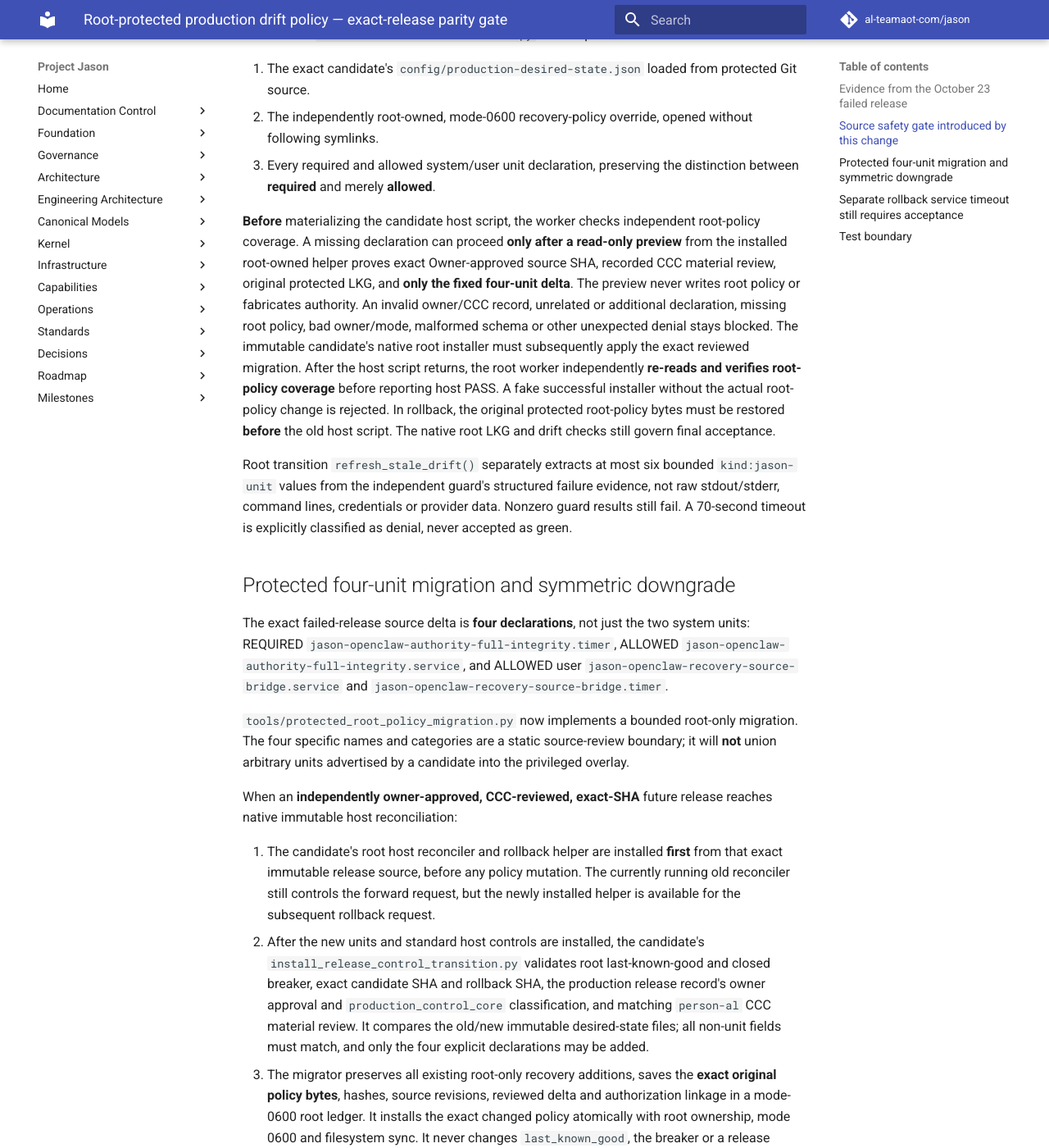
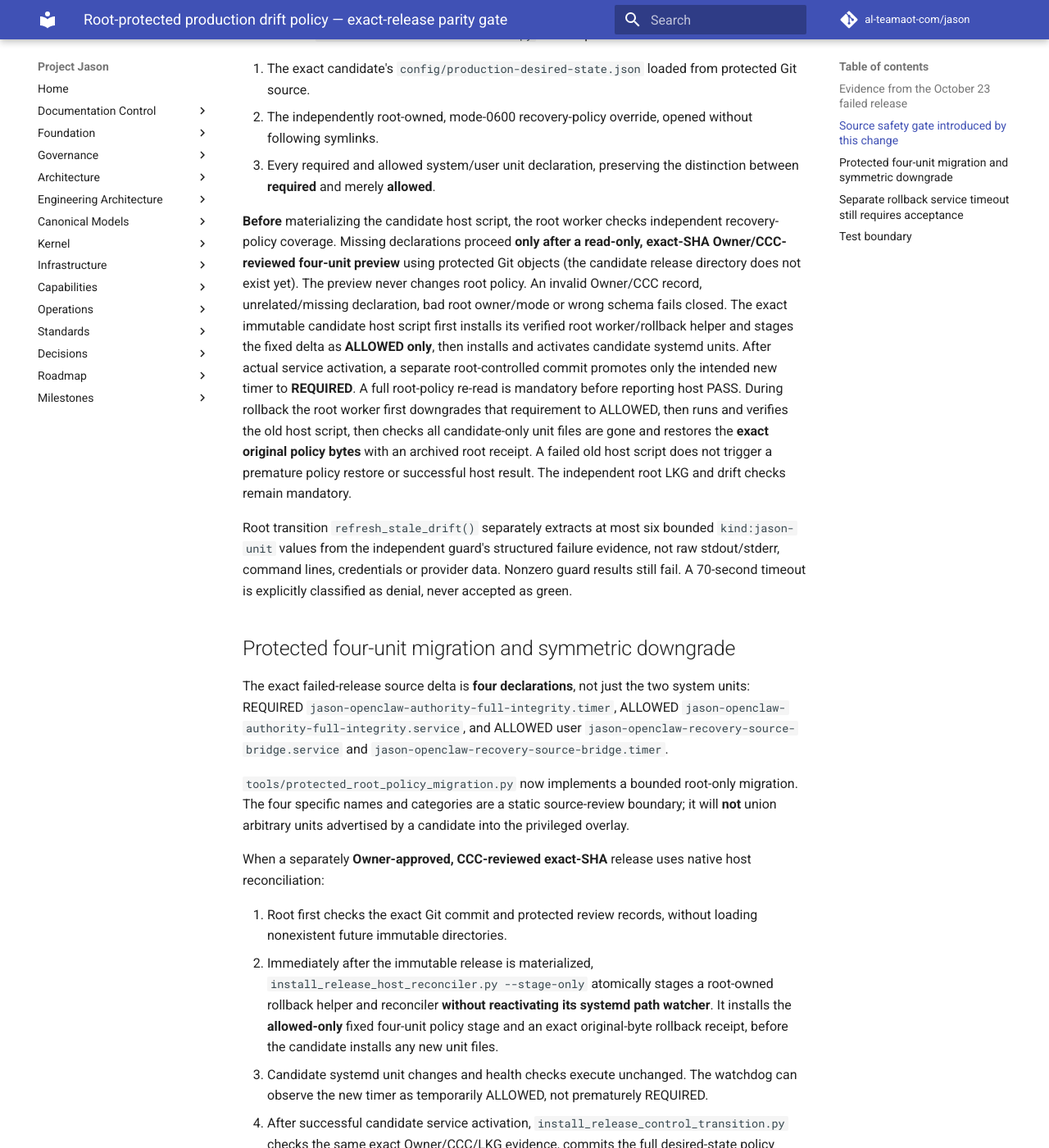
Before and after one commit to al-teamaot-com/jason, an MkDocs documentation site: the page built from docs/operations/Root-Protected-Drift-Policy-Release-Gate.md, in a window 1280 px wide and 1400 px high, scrolled down 1188 px. Shown: the whole window at 82% size. Built offline with MkDocs 1.6.1 and Material for MkDocs 9.7.7, drawn with Linux system fonts in a browser that asks for light colours; comment, search, counter and statistics services are not loaded; some of the changed text lies outside the part shown.

Commit message:
docs(recovery): document watchdog-safe two-phase migration and symmetric verified rollback

```diff
--- a/docs/operations/Root-Protected-Drift-Policy-Release-Gate.md
+++ b/docs/operations/Root-Protected-Drift-Policy-Release-Gate.md
@@ -25,7 +25,7 @@ Root-owned `release_host_reconcile_worker.py` now inspects:
 2. The independently root-owned, mode-0600 recovery-policy override, opened without following symlinks.
 3. Every required and allowed system/user unit declaration, preserving the distinction between **required** and merely **allowed**.
 
-**Before** materializing the candidate host script, the worker checks independent root-policy coverage. A missing declaration can proceed **only after a read-only preview** from the installed root-owned helper proves exact Owner-approved source SHA, recorded CCC material review, original protected LKG, and **only the fixed four-unit delta**. The preview never writes root policy or fabricates authority. An invalid owner/CCC record, unrelated or additional declaration, missing root policy, bad owner/mode, malformed schema or other unexpected denial stays blocked. The immutable candidate's native root installer must subsequently apply the exact reviewed migration. After the host script returns, the root worker independently **re-reads and verifies root-policy coverage** before reporting host PASS. A fake successful installer without the actual root-policy change is rejected. In rollback, the original protected root-policy bytes must be restored **before** the old host script. The native root LKG and drift checks still govern final acceptance.
+**Before** materializing the candidate host script, the root worker checks independent recovery-policy coverage. Missing declarations proceed **only after a read-only, exact-SHA Owner/CCC-reviewed four-unit preview** using protected Git objects (the candidate release directory does not exist yet). The preview never changes root policy. An invalid Owner/CCC record, unrelated/missing declaration, bad root owner/mode or wrong schema fails closed. The exact immutable candidate host script first installs its verified root worker/rollback helper and stages the fixed delta as **ALLOWED only**, then installs and activates candidate systemd units. After actual service activation, a separate root-controlled commit promotes only the intended new timer to **REQUIRED**. A full root-policy re-read is mandatory before reporting host PASS. During rollback the root worker first downgrades that requirement to ALLOWED, then runs and verifies the old host script, then checks all candidate-only unit files are gone and restores the **exact original policy bytes** with an archived root receipt. A failed old host script does not trigger a premature policy restore or successful host result. The independent root LKG and drift checks remain mandatory.
 
 Root transition `refresh_stale_drift()` separately extracts at most six bounded `kind:jason-unit` values from the independent guard's structured failure evidence, not raw stdout/stderr, command lines, credentials or provider data. Nonzero guard results still fail. A 70-second timeout is explicitly classified as denial, never accepted as green.
 
@@ -35,19 +35,20 @@ The exact failed-release source delta is **four declarations**, not just the two
 
 `tools/protected_root_policy_migration.py` now implements a bounded root-only migration. The four specific names and categories are a static source-review boundary; it will **not** union arbitrary units advertised by a candidate into the privileged overlay.
 
-When an **independently owner-approved, CCC-reviewed, exact-SHA** future release reaches native immutable host reconciliation:
+When a separately **Owner-approved, CCC-reviewed exact-SHA** release uses native host reconciliation:
 
-1. The candidate's root host reconciler and rollback helper are installed **first** from that exact immutable release source, before any policy mutation. The currently running old reconciler still controls the forward request, but the newly installed helper is available for the subsequent rollback request.
-2. After the new units and standard host controls are installed, the candidate's `install_release_control_transition.py` validates root last-known-good and closed breaker, exact candidate SHA and rollback SHA, the production release record's owner approval and `production_control_core` classification, and matching `person-al` CCC material review. It compares the old/new immutable desired-state files; all non-unit fields must match, and only the four explicit declarations may be added.
-3. The migrator preserves all existing root-only recovery additions, saves the **exact original policy bytes**, hashes, source revisions, reviewed delta and authorization linkage in a mode-0600 root ledger. It installs the exact changed policy atomically with root ownership, mode 0600 and filesystem sync. It never changes `last_known_good`, the breaker or a release record itself.
-4. At final LKG, the independent root drift checker sees only reviewed required/allowed units, and its original fail-closed invariant remains unchanged. Unknown units still block.
-5. If the promotion fails and native Release Manager rolls back to its original immutable LKG, the installed root host reconciler first checks the active root-only receipt, **restores the exact original root policy bytes**, archives the migration receipt, and *then* invokes the older immutable host rollback script. A different rollback SHA, tampered policy hash, missing receipt or diverged root LKG refuses restoration.
+1. Root first checks the exact Git commit and protected review records, without loading nonexistent future immutable directories.
+2. Immediately after the immutable release is materialized, `install_release_host_reconciler.py --stage-only` atomically stages a root-owned rollback helper and reconciler **without reactivating its systemd path watcher**. It installs the **allowed-only** fixed four-unit policy stage and an exact original-byte rollback receipt, before the candidate installs any new unit files.
+3. Candidate systemd unit changes and health checks execute unchanged. The watchdog can observe the new timer as temporarily ALLOWED, not prematurely REQUIRED.
+4. After successful candidate service activation, `install_release_control_transition.py` checks the same exact Owner/CCC/LKG evidence, commits the full desired-state policy requiring the activated full-integrity timer, and preserves the audited receipt. Unrelated units never enter the protected root allowlist.
+5. Root checks full policy coverage before accepting host reconciliation, and later independently certifies LKG and CCC. Root policy migration alone never declares a release successful.
+6. On rollback, the new root reconciler changes the reviewed timer requirement back to ALLOWED before the old host script removes new units. It must then observe the exact old host identity and mandatory health-service success, confirm candidate-only system and user units are no longer installed, restore **the exact previous root policy bytes**, archive the receipt, and only then report host PASS. Timeouts, changed unit files, wrong hashes, mismatched rollback SHA or unavailable root receipt all fail closed.
 
 The migrator **cannot be invoked as a standalone policy-write shortcut** and does not install candidate-only requirements into the currently healthy older production state. Its activation depends on a new reviewed source revision being merged, independently authorized and promoted normally; the previous failed `e8caace979...` release is never silently retried or reused for approval.
 
 ## Separate rollback service timeout still requires acceptance
 
-The old immutable rollback script actually budgets **240 seconds** for `jason-openclaw-authority-health.service`, not 45 seconds; a protected Git read verified that exact source and SHA-256 `d8bf41dfe824b8eb01ae192386907a6657f09c245aa246306597a1162c7d1707`. The failed rollback returned `rc=124` while systemd still reported the unit `activating`; the failed start may have been queued behind an already-running health job, and root logs did not prove it was simply an undersized configured timeout. A root-owned compatibility path for **only** exact historical LKG `aca94fdc0bfa551162f6ea99d7ddded311786414` verifies the immutable script's SHA-256 and one exact health-start line. It writes a separate throwaway root-only materialization with **only** `240s` changed to **`300s`** for the same mandatory full-health `systemctl start` call; the immutable source file remains unchanged. Every result/verification gate remains intact. The root worker's historic-only execution budget is **410 seconds**, below the independently enforced Release Manager **420-second** and root systemd **480-second** limits. A missing old blob hash, multiple matching lines, any other SHA, actual failed service result, or expired deadline still fails closed. This is an audited exception requiring independent review and fault-path proof, not authority to patch arbitrary previous releases or skip security scans.
+The old immutable rollback script actually budgets **240 seconds** for `jason-openclaw-authority-health.service`, not 45 seconds; a protected Git read verified that exact source and SHA-256 `d8bf41dfe824b8eb01ae192386907a6657f09c245aa246306597a1162c7d1707`. The failed rollback returned `rc=124` while systemd still reported the unit `activating`; the failed start may have been queued behind an already-running health job, and root logs did not prove it was simply an undersized configured timeout. A root-owned compatibility path for **only** exact historical LKG `aca94fdc0bfa551162f6ea99d7ddded311786414` verifies the immutable script's SHA-256 and one exact health-start line. It writes a separate throwaway root-only materialization with **only** `240s` changed to **`300s`** for the same mandatory full-health `systemctl start` call; the immutable source file remains unchanged. Every result/verification gate remains intact. The root worker's historic-only execution budget is **410 seconds**, below the independently enforced Release Manager **420-second** and root systemd **480-second** limits. A missing old blob hash, multiple matching lines, any other SHA, actual failed service result, or expired deadline still fails closed. This is a narrowly pinned exception requiring a recorded technical/security assessment and fault-path proof, not authority to patch arbitrary previous releases or skip security scans.
 
 The incident's **current LKG** is independently recovered and breaker-verified as described above. Before repeating production promotion, separately prove the full candidate-to-legacy rollback fault path in isolated preproduction, including queued or long-running systemd starts and timeout/error rejection. A pinned timeout-only source transformation passing local tests is not proof of successful real rollback. The automatic promotion hold remains active until documented disposition.
 
```
